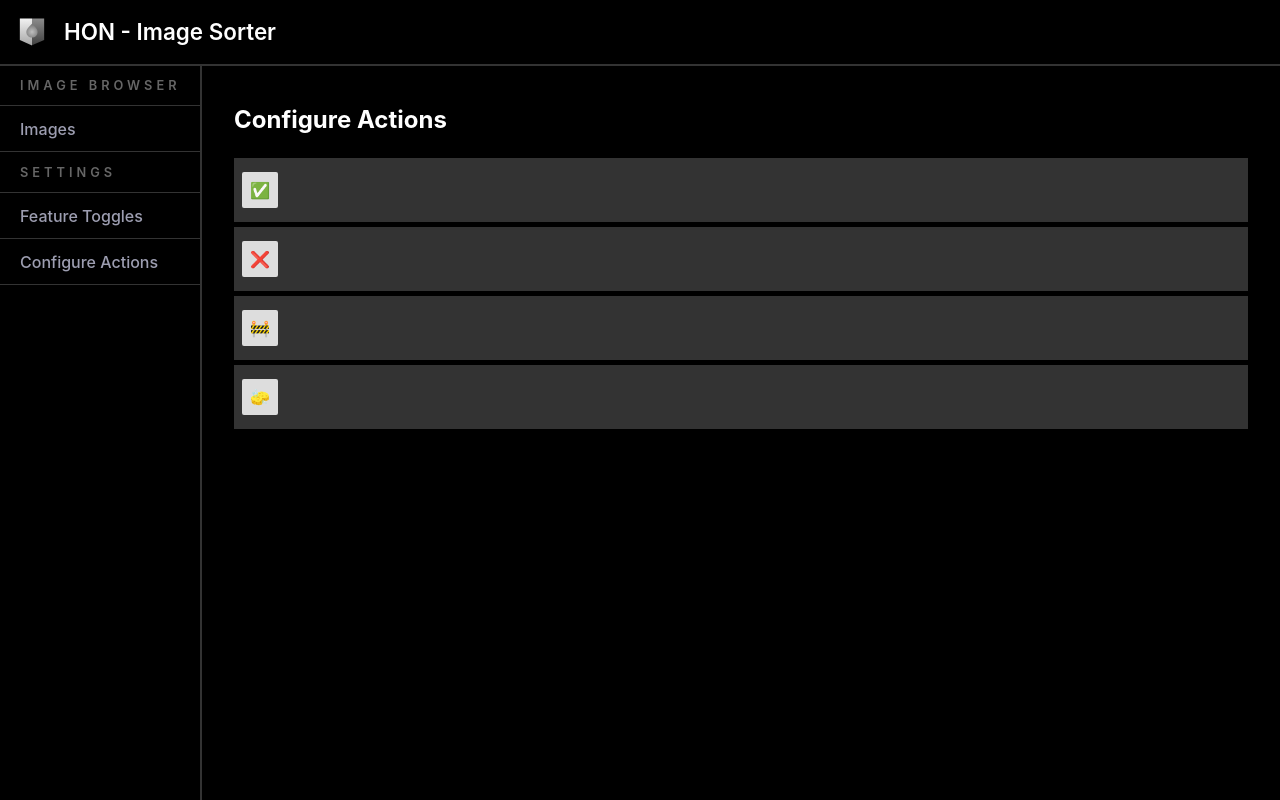
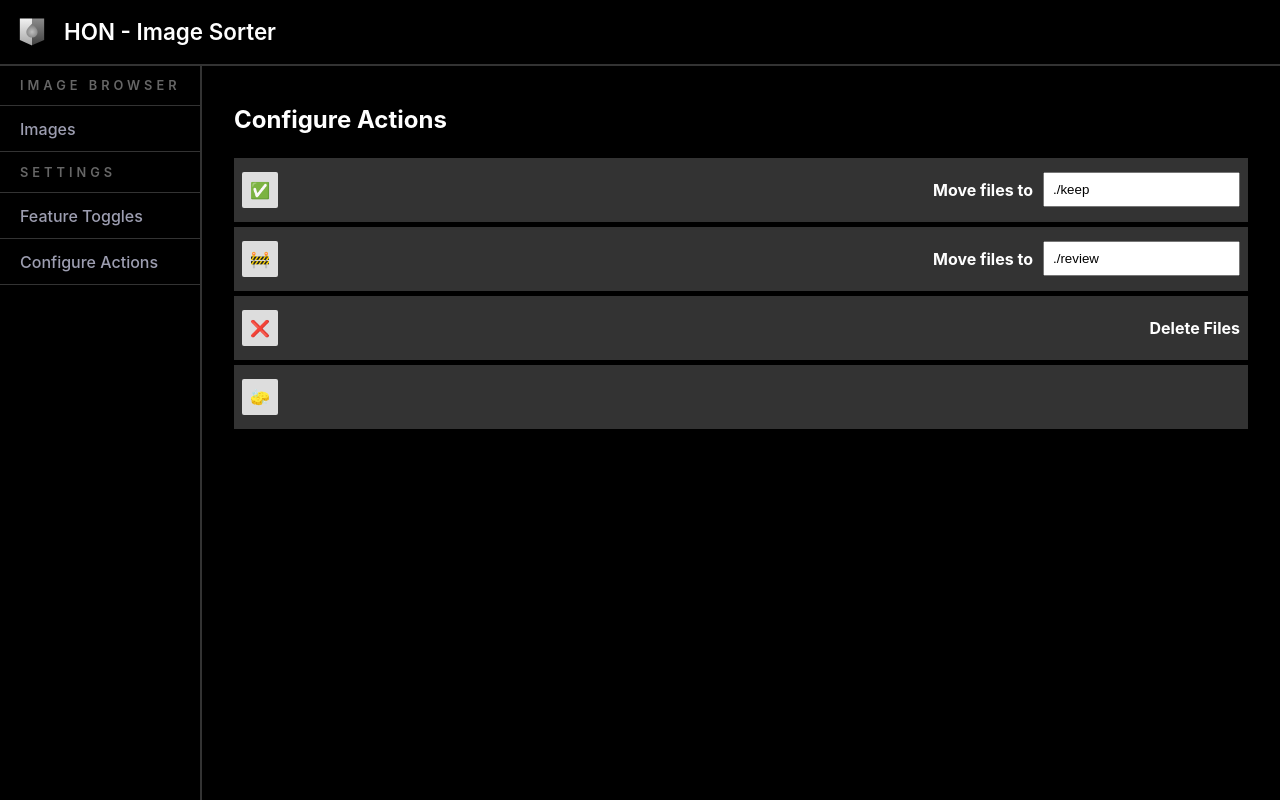
Before and after one commit to connected-web/hon-image-sorter, a Vue app in the folder components/hon-browser/: page /#/settings/action-config in a window 1280 px wide. Built offline with nearby package versions, Linux system fonts and the light colour scheme.

Commit message:
Start posting list of files to remove to server

```diff
--- a/components/hon-browser/src/clients/HonClient.ts
+++ b/components/hon-browser/src/clients/HonClient.ts
@@ -10,15 +10,7 @@ interface ServerStatusResponse {
   [key: string]: any
 }
 
-interface FileList {
-  // Define the structure of the filelist object
-  // Modify the types based on the actual structure of the filelist
-  // Example: { files: string[] }
-  // Replace `any` with the appropriate type
-  // Add more properties as needed
-  // Example: files: string[];
-  [key: string]: any
-}
+type FileList = Array<string>
 
 export default class HonClient {
   private readonly serverUrl: string
@@ -50,8 +42,10 @@ export default class HonClient {
     return response.data
   }
 
-  async removeFiles (filelist: FileList): Promise<any> {
-    const response: AxiosResponse<any> = await this.client.post('/server/remove', { filelist })
+  async removeFiles (filelist: FileList = []): Promise<any> {
+    const { serverUrl } = this
+    const normalized = filelist.map(file => file.replace(serverUrl, ''))
+    const response: AxiosResponse<any> = await this.client.post('/server/remove', { filelist: normalized })
     return response.data
   }
 }
--- a/components/hon-browser/src/models/ImageTags.ts
+++ b/components/hon-browser/src/models/ImageTags.ts
@@ -17,8 +17,8 @@ class ImageTags {
 
   private readonly tags: { [key in TagKey]: string } = {
     keep: '✅',
+    unsure: '🚧',
     remove: '❌',
-    unsure: '🚧',
     none: ''
   }
 
@@ -27,13 +27,13 @@ class ImageTags {
       type: 'move',
       to: './keep'
     },
+    unsure: {
+      type: 'move',
+      to: './review'
+    },
     remove: {
       type: 'delete',
       to: ''
-    },
-    unsure: {
-      type: 'move',
-      to: './review'
     },
     none: {
       type: '',
@@ -81,10 +81,16 @@ class ImageTags {
     return isString(tagKey) ? this.tags[tagKey] : undefined
   }
 
+  getActionByName (name: TagKey): ActionType | undefined {
+    const actions = this.getActions()
+    return actions[name]
+  }
+
   getActionByEmoji (emoji: string): ActionType | undefined {
+    const tags = this.getTags()
+    const tagKey: TagKey = Object.keys(tags).find((key) => tags[key as TagKey] === emoji) as TagKey ?? 'none'
     const actions = this.getActions()
-    const actionKey = Object.keys(actions).find((key) => actions[key].type === emoji)
-    return isString(actionKey) ? this.actions[actionKey] : undefined
+    return isString(tagKey) ? actions[tagKey] : undefined
   }
 }
 
--- a/components/hon-browser/src/pages/ActionConfig.vue
+++ b/components/hon-browser/src/pages/ActionConfig.vue
@@ -3,33 +3,35 @@
     <h2>Configure Actions</h2>
 
     <div v-if="FeatureToggle.isEnabled('tagImages') && FeatureToggle.isEnabled('filterImagesByTag')">
-      <div v-for="tag in imageTags" :key="tag" class="control-block">
-        <button>{{ tag || '🧽' }}</button>
+      <div v-for="(action, key) in actions" :key="key" class="control-block">
+        <button>{{ tags[key] || '🧽' }}</button>
+        <div v-if="action.type === 'move'" class="action-description row">
+          <label>Move files to</label>
+          <input placeholder="./relative-path" v-model="action.to" />
+        </div>
+        <div v-if="action.type === 'delete'" class="action-description row">
+          <label>Delete Files</label>
+        </div>
       </div>
-    </div>
-
-    <div v-if="FeatureToggle.isEnabled('moveFiles')" class="control-block">
-      <div class="toggle-title">
-        <span class="toggle-icon">🚀</span>
-        <b class="toggle-name">Tag actions</b>
-      </div>
-      <p class="toggle-description">Reset the list of features to the defaults</p>
-      <input v-model="settings" placeholder="Move files to..." />
     </div>
   </div>
 </template>
 
 <script>
 import FeatureToggle from '../models/FeatureToggles.ts'
+import ImageTags from '../models/ImageTags.ts'
+import ActionProcessor from '../models/ActionProcessor.ts'
+
 import ToggleButton from '../components/ToggleButton.vue'
-import ImageTags from '../models/ImageTags.ts'
 
 export default {
   components: { ToggleButton },
   data() {
     return {
       toggles: {},
-      settings: {}
+      settings: {},
+      actions: ImageTags.getActions(),
+      tags: ImageTags.getTags()
     }
   },
   mounted() {
@@ -44,6 +46,9 @@ export default {
     }
   },
   methods: {
+    actionFor(tag) {
+      return ImageTags.getActionByEmoji(tag) ?? { tag }
+    },
     initializeToggles() {
       this.toggles = FeatureToggle.getAllToggles()
     },
@@ -83,9 +88,17 @@ export default {
   margin: 0 10px;
 }
 
-.toggle-description {
+.action-description {
+  display: flex;
+  justify-content: flex-end;
+  align-items: center;
   flex: 1 1;
   text-align: right;
+  gap: 10px;
+}
+
+input {
+  padding: 8px;
 }
 
 @media only screen and (max-width: 1080px) {
@@ -99,7 +112,7 @@ export default {
     font-size: 1.2em;
   }
 
-  .toggle-description {
+  .action-description {
     margin: 0;
     flex: 10 10;
     text-align: center;
--- a/components/hon-browser/src/pages/ImageViewer.vue
+++ b/components/hon-browser/src/pages/ImageViewer.vue
@@ -65,8 +65,8 @@
       <div class="control-block">
         <label>Tagged images</label>
         <div v-if="displayConfirmation" class="confirm-action">
-          <label>Are you sure you want to <kbd>{{ displayConfirmation.icon }}</kbd> {{ displayConfirmation.files.length }} files?</label>
-          <button>Yes</button>
+          <label>Are you sure you want to <kbd>{{ displayConfirmation.icon }} {{ displayConfirmation.action?.type }}</kbd> {{ displayConfirmation.files.length }} files?</label>
+          <button @click="actionProcessor.processFiles(displayConfirmation.files, displayConfirmation?.action)">Yes</button>
           <button @click="displayConfirmation = null; currentTagFilter = ''">Cancel</button>
         </div>
         <div v-else class="button row actions">
@@ -83,6 +83,7 @@ import HonClient from '../clients/HonClient.ts'
 import TaggedImageStorage from '../models/TaggedImageStorage.ts'
 import FeatureToggle from '../models/FeatureToggles'
 import ImageTags from '../models/ImageTags.ts'
+import ActionProcessor from '../models/ActionProcessor.ts'
 
 const location = window.location
 const serverPort = 8901
@@ -135,6 +136,9 @@ export default {
     this.features = FeatureToggle.getAllToggles()
   },
   computed: {
+    actionProcessor() {
+      return new ActionProcessor()
+    },
     imageTags() {
       return ImageTags.getTags()
     },
@@ -191,12 +195,14 @@ export default {
     },
     availableActions() {
       const { filteredImages, imageTags, tags } = this
-      return Object.keys(imageTags).map(actionType => {
-        const icon = imageTags[actionType]
+      return Object.keys(imageTags).map(tagName => {
+        const icon = imageTags[tagName]
+        const action = ImageTags.getActionByName(tagName)
         return {
-          id: actionType,
+          id: tagName,
+          action,
           icon,
-          files: Object.entries(tags).filter(([image, tag]) => tag === icon && filteredImages.includes(image))
+          files: Object.entries(tags).filter(([image, tag]) => tag === icon && filteredImages.includes(image)).map(([image, tag]) => image)
         }
       }).filter(action => action.files?.length > 0)
     },
@@ -236,12 +242,15 @@ export default {
       return (value === currentValue) ? 'selected' : ''
     },
     markImageForRemoval(image) {
+      const { imageTags } = this
       this.markImageTag(image, imageTags.remove)
     },
     markImageAsUnsure(image) {
+      const { imageTags } = this
       this.markImageTag(image, imageTags.unsure)
     },
     markImageToKeep(image) {
+      const { imageTags } = this
       this.markImageTag(image, imageTags.keep)
     },
     markImageTag(image, tag) {
@@ -257,6 +266,7 @@ export default {
       this.tags = TaggedImageStorage.getAll()
     },
     tagFor(image) {
+      const { imageTags } = this
       return this.tags[image] ?? imageTags.none
     },
     captionFor(image) {
--- a/components/hon-server/package.json
+++ b/components/hon-server/package.json
@@ -9,6 +9,7 @@
     "lint": "standard --fix"
   },
   "dependencies": {
+    "body-parser": "^1.20.2",
     "cors": "^2.8.5",
     "express": "^4.18.2",
     "http-proxy": "^1.18.1",
```
Also changed, not shown: components/hon-server/src/isPathBelowBase.js (added, +9 -0 lines), components/hon-server/start.js (+33 -0 lines), 1 other file (tests, documents, lock files or other folders).
